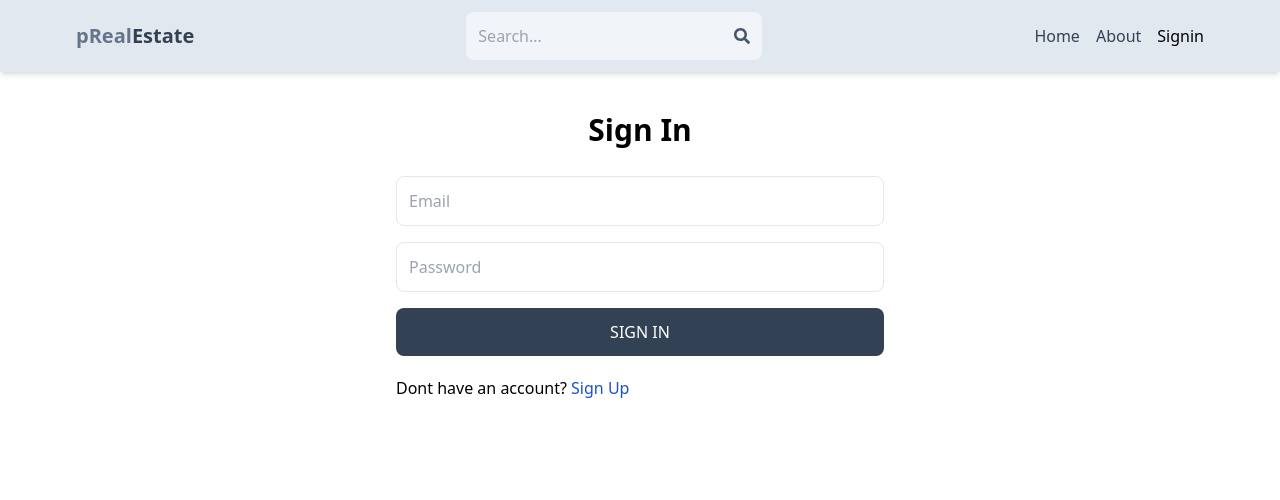
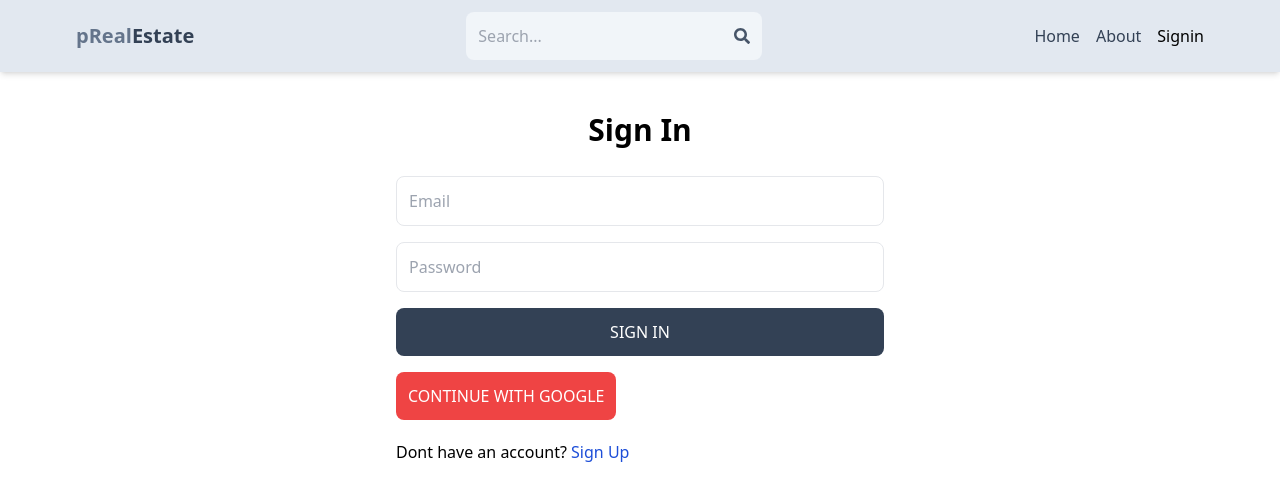
Before and after one commit to pr4th4meshh/MERN-real-estate-app, a React (Vite) app in the folder client/: page /signin in a window 1280 px wide. Shown: the top 500 px of the page. Built offline with nearby package versions, Linux system fonts and the light colour scheme.

Commit message:
frontend: Google OAuth function

```diff
--- a/client/package.json
+++ b/client/package.json
@@ -11,6 +11,7 @@
   },
   "dependencies": {
     "@reduxjs/toolkit": "^2.1.0",
+    "firebase": "^10.8.0",
     "react": "^18.2.0",
     "react-dom": "^18.2.0",
     "react-icons": "^5.0.1",
--- /dev/null
+++ b/client/src/components/OAuth.tsx
@@ -0,0 +1,38 @@
+import { GoogleAuthProvider, getAuth, signInWithPopup } from "firebase/auth"
+import {app} from "../firebase"
+import { useDispatch } from "react-redux"
+import { signInSuccess } from "../slices/user/userSlice"
+
+const OAuth = () => {
+    const dispatch = useDispatch()
+    const handleGoogleClick = async () => {
+        try {
+            const provider = new GoogleAuthProvider()
+            const auth = getAuth(app)
+
+            const result  = await signInWithPopup(auth, provider)
+
+            const res = await fetch('/api/auth/google', {
+                method: 'POST',
+                headers: {
+                    'Content-Type': 'application/json'
+                },
+                body: JSON.stringify({name: result.user.displayName, email: result.user.email, photo: result.user.photoURL})
+            })
+            const data = await res.json()
+            console.log(data)
+            dispatch(signInSuccess(data))
+        } catch (error) {
+            console.log('Could not signin with google', error)
+        }
+    }
+  return (
+    <div>
+      <button type="button" onClick={handleGoogleClick} className="bg-red-500 text-white p-3 rounded-lg uppercase hover:opacity-95">
+        Continue with Google
+      </button>
+    </div>
+  )
+}
+
+export default OAuth
--- /dev/null
+++ b/client/src/firebase.tsx
@@ -0,0 +1,17 @@
+// Import the functions you need from the SDKs you need
+import { initializeApp } from "firebase/app";
+// TODO: Add SDKs for Firebase products that you want to use
+// https://firebase.google.com/docs/web/setup#available-libraries
+
+// Your web app's Firebase configuration
+const firebaseConfig = {
+  apiKey: "AIzaSyCneeLg3PPsvjJiYonqGfsXRTXhf7Ns5vg",
+  authDomain: "mern-real-estate-fe424.firebaseapp.com",
+  projectId: "mern-real-estate-fe424",
+  storageBucket: "mern-real-estate-fe424.appspot.com",
+  messagingSenderId: "690928942039",
+  appId: "1:690928942039:web:0df99276cf8f72f2312992"
+};
+
+// Initialize Firebase
+export const app = initializeApp(firebaseConfig);
--- a/client/src/pages/SignIn.tsx
+++ b/client/src/pages/SignIn.tsx
@@ -6,6 +6,7 @@
   signInFailure,
   signInSuccess,
 } from "../slices/user/userSlice"
+import OAuth from "../components/OAuth"
 
 const SignIn = () => {
   const [formData, setFormData] = useState({})
@@ -68,6 +69,7 @@
         >
           Sign In
         </button>
+        <OAuth />
       </form>
 
       <div className="flex gap-2 mt-5">
--- a/client/src/pages/SignUp.tsx
+++ b/client/src/pages/SignUp.tsx
@@ -1,5 +1,6 @@
 import { ChangeEvent, useState } from "react"
 import { Link, useNavigate } from "react-router-dom"
+import OAuth from "../components/OAuth"
 
 const SignUp = () => {
   const [formData, setFormData] = useState({})
@@ -71,6 +72,7 @@
         >
           Sign Up
         </button>
+        <OAuth />
       </form>
 
       <div className="flex gap-2 mt-5">
```
Also changed, not shown: 1 other file (tests, documents, lock files or other folders).
